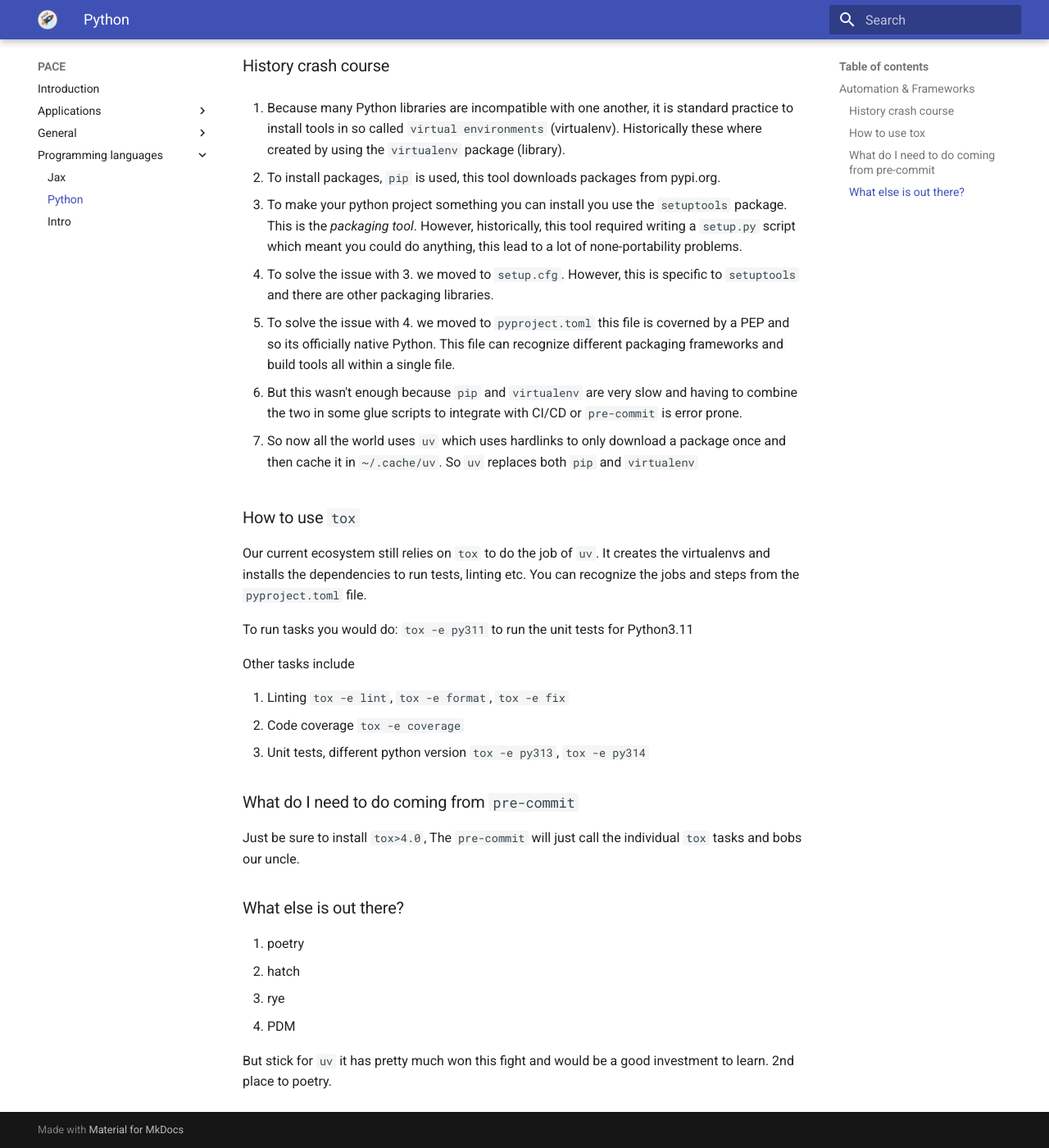
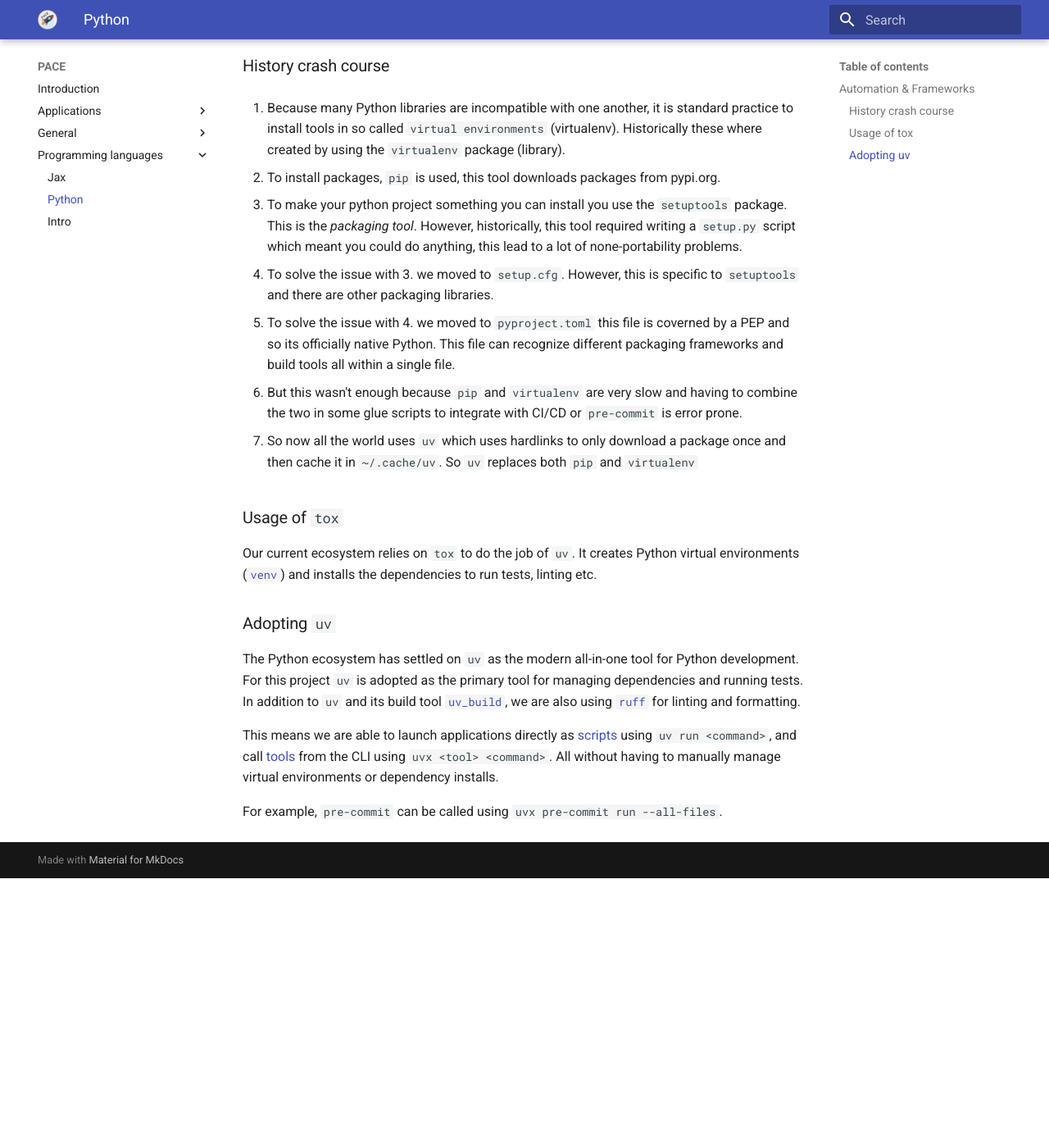
Before and after one commit to astron-rd/PACE, an MkDocs documentation site: the page built from docs/programming-languages/python.md, in a window 1280 px wide and 1400 px high, scrolled down 633 px. Shown: the whole window at 82% size. Built offline with MkDocs 1.6.1 and Material for MkDocs 9.7.7, drawn with Linux system fonts in a browser that asks for light colours; nearby versions of some CDN libraries; after the commit the page ends 1704 px from its top, so only the background shows below that.

Commit message:
Replace tox usage with uv adoption in python guide (#134)
Co-authored-by: Bram Veenboer <veenboer@astron.nl>

```diff
--- a/docs/programming-languages/python.md
+++ b/docs/programming-languages/python.md
@@ -50,31 +50,25 @@
    package once and then cache it in `~/.cache/uv`. So `uv` replaces both `pip`
    and `virtualenv`
 
-### How to use `tox`
+### Usage of `tox`
 
-Our current ecosystem still relies on `tox` to do the job of `uv`. It creates
-the virtualenvs and installs the dependencies to run tests, linting etc. You can
-recognize the jobs and steps from the `pyproject.toml` file.
+Our current ecosystem relies on `tox` to do the job of `uv`. It creates Python
+virtual environments ([`venv`](https://docs.python.org/3/library/venv.html))
+and installs the dependencies to run tests, linting etc.
 
-To run tasks you would do: `tox -e py311` to run the unit tests for Python3.11
+### Adopting `uv`
 
-Other tasks include
+The Python ecosystem has settled on `uv` as the modern all-in-one tool for
+Python development. For this project `uv` is adopted as the primary
+tool for managing dependencies and running tests. In addition to `uv` and its
+build tool [`uv_build`](https://docs.astral.sh/uv/concepts/build-backend/), we
+are also using [`ruff`](https://docs.astral.sh/ruff/) for linting and
+formatting.
 
-1. Linting `tox -e lint`, `tox -e format`, `tox -e fix`
-1. Code coverage `tox -e coverage`
-1. Unit tests, different python version `tox -e py313`, `tox -e py314`
+This means we are able to launch applications directly as
+[scripts](https://docs.astral.sh/uv/#scripts) using `uv run <command>`, and call
+[tools](https://docs.astral.sh/uv/#tools) from the CLI using
+`uvx <tool> <command>`. All without having to manually manage virtual
+environments or dependency installs.
 
-### What do I need to do coming from `pre-commit`
-
-Just be sure to install `tox>4.0`, The `pre-commit` will just call the
-individual `tox` tasks and bobs our uncle.
-
-### What else is out there?
-
-1. poetry
-1. hatch
-1. rye
-1. PDM
-
-But stick for `uv` it has pretty much won this fight and would be a good
-investment to learn. 2nd place to poetry.
+For example, `pre-commit` can be called using `uvx pre-commit run --all-files`.
```
